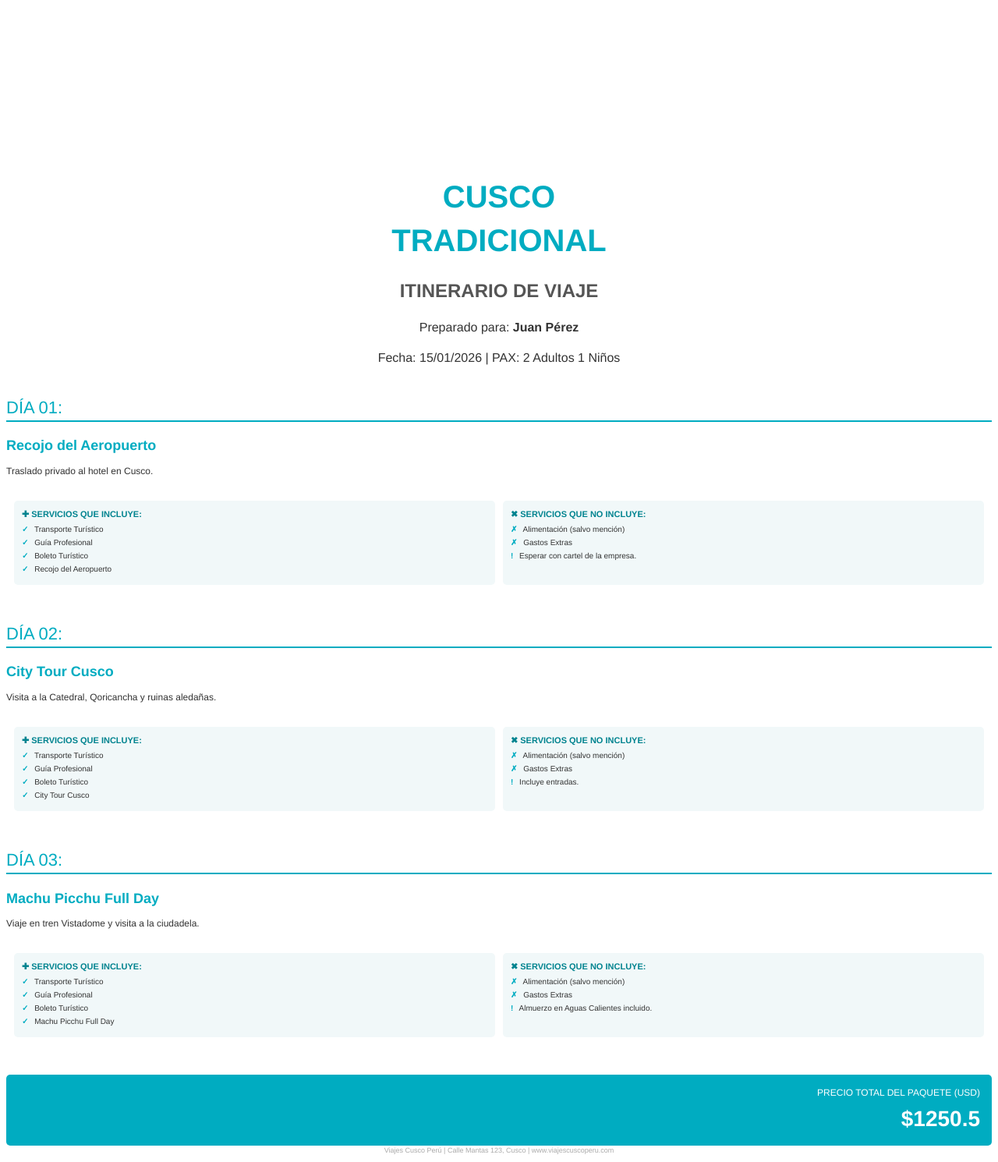
After one commit to RodrigoOjedaCcoyo/App_Viajes_Cusco_Peru, a Python web app: template templates/preview.html in a window 1280 px wide. The commit adds this page. Shown: the whole page at 78% size. Run offline with Jinja, Linux system fonts and the light colour scheme; the template is opened without the code that fills it, so the values that code supplies are empty.

Commit message:
Actualizacion

```diff
--- /dev/null
+++ b/templates/preview.html
@@ -0,0 +1,226 @@
+<!DOCTYPE html>
+<html>
+
+<head>
+    <meta charset="UTF-8">
+    <style>
+        @page {
+            size: A4;
+            margin: 1cm;
+
+            @frame footer_frame {
+                -pdf-frame-content: footer_content;
+                left: 1cm;
+                width: 19cm;
+                bottom: 1cm;
+                height: 1cm;
+            }
+        }
+
+        body {
+            font-family: Helvetica, Arial, sans-serif;
+            color: #333;
+            line-height: 1.4;
+        }
+
+        .cover {
+            text-align: center;
+            padding-top: 5cm;
+            page-break-after: always;
+        }
+
+        .cover h1 {
+            color: #00ACC1;
+            font-size: 40px;
+            text-transform: uppercase;
+            margin-bottom: 0.5cm;
+        }
+
+        .cover h2 {
+            font-size: 24px;
+            color: #555;
+        }
+
+        .day-header {
+            color: #00ACC1;
+            font-size: 22px;
+            text-transform: uppercase;
+            border-bottom: 2px solid #00ACC1;
+            margin-top: 1cm;
+            margin-bottom: 0.5cm;
+        }
+
+        .day-title {
+            color: #00ACC1;
+            font-size: 18px;
+            font-weight: bold;
+            margin-bottom: 0.3cm;
+        }
+
+        .description {
+            font-size: 12px;
+            text-align: justify;
+            margin-bottom: 0.5cm;
+        }
+
+        .services-table {
+            width: 100%;
+            border-spacing: 10px;
+        }
+
+        .services-column {
+            width: 50%;
+            vertical-align: top;
+            background-color: #f1f8f9;
+            padding: 10px;
+            border-radius: 5px;
+        }
+
+        .services-title {
+            color: #00838F;
+            font-weight: bold;
+            font-size: 11px;
+            text-transform: uppercase;
+            margin-bottom: 5px;
+        }
+
+        .service-item {
+            font-size: 10px;
+            margin-bottom: 3px;
+        }
+
+        .price-total-box {
+            margin-top: 1cm;
+            background-color: #00ACC1;
+            color: white;
+            padding: 15px;
+            text-align: right;
+            border-radius: 5px;
+        }
+
+        .price-label {
+            font-size: 12px;
+            margin-bottom: 5px;
+        }
+
+        .price-value {
+            font-size: 28px;
+            font-weight: bold;
+        }
+
+        #footer_content {
+            text-align: center;
+            color: #aaa;
+            font-size: 9px;
+        }
+
+        .icon {
+            font-weight: bold;
+            color: #00ACC1;
+            margin-right: 5px;
+        }
+    </style>
+</head>
+
+<body>
+    <div class="cover">
+        <h1>CUSCO <br> TRADICIONAL</h1>
+        <h2>ITINERARIO DE VIAJE</h2>
+        <p>Preparado para: <strong>Juan Pérez</strong></p>
+        <p>Fecha: 15/01/2026 | PAX: 2 Adultos 1 Niños</p>
+    </div>
+
+
+    <div class="day-header">DÍA 01:</div>
+    <div class="day-title">Recojo del Aeropuerto</div>
+
+    <div class="description">
+        Traslado privado al hotel en Cusco.
+    </div>
+
+    <table class="services-table">
+        <tr>
+            <td class="services-column">
+                <div class="services-title">✚ SERVICIOS QUE INCLUYE:</div>
+                <div class="service-item"><span class="icon">✓</span> Transporte Turístico</div>
+                <div class="service-item"><span class="icon">✓</span> Guía Profesional</div>
+                <div class="service-item"><span class="icon">✓</span> Boleto Turístico</div>
+                <div class="service-item"><span class="icon">✓</span> Recojo del Aeropuerto</div>
+            </td>
+            <td class="services-column">
+                <div class="services-title">✖ SERVICIOS QUE NO INCLUYE:</div>
+                <div class="service-item"><span class="icon">✗</span> Alimentación (salvo mención)</div>
+                <div class="service-item"><span class="icon">✗</span> Gastos Extras</div>
+
+                <div class="service-item"><span class="icon">!</span> Esperar con cartel de la empresa.</div>
+
+            </td>
+        </tr>
+    </table>
+
+    <div class="day-header">DÍA 02:</div>
+    <div class="day-title">City Tour Cusco</div>
+
+    <div class="description">
+        Visita a la Catedral, Qoricancha y ruinas aledañas.
+    </div>
+
+    <table class="services-table">
+        <tr>
+            <td class="services-column">
+                <div class="services-title">✚ SERVICIOS QUE INCLUYE:</div>
+                <div class="service-item"><span class="icon">✓</span> Transporte Turístico</div>
+                <div class="service-item"><span class="icon">✓</span> Guía Profesional</div>
+                <div class="service-item"><span class="icon">✓</span> Boleto Turístico</div>
+                <div class="service-item"><span class="icon">✓</span> City Tour Cusco</div>
+            </td>
+            <td class="services-column">
+                <div class="services-title">✖ SERVICIOS QUE NO INCLUYE:</div>
+                <div class="service-item"><span class="icon">✗</span> Alimentación (salvo mención)</div>
+                <div class="service-item"><span class="icon">✗</span> Gastos Extras</div>
+
+                <div class="service-item"><span class="icon">!</span> Incluye entradas.</div>
+
+            </td>
+        </tr>
+    </table>
+
+    <div class="day-header">DÍA 03:</div>
+    <div class="day-title">Machu Picchu Full Day</div>
+
+    <div class="description">
+        Viaje en tren Vistadome y visita a la ciudadela.
+    </div>
+
+    <table class="services-table">
+        <tr>
+            <td class="services-column">
+                <div class="services-title">✚ SERVICIOS QUE INCLUYE:</div>
+                <div class="service-item"><span class="icon">✓</span> Transporte Turístico</div>
+                <div class="service-item"><span class="icon">✓</span> Guía Profesional</div>
+                <div class="service-item"><span class="icon">✓</span> Boleto Turístico</div>
+                <div class="service-item"><span class="icon">✓</span> Machu Picchu Full Day</div>
+            </td>
+            <td class="services-column">
+                <div class="services-title">✖ SERVICIOS QUE NO INCLUYE:</div>
+                <div class="service-item"><span class="icon">✗</span> Alimentación (salvo mención)</div>
+                <div class="service-item"><span class="icon">✗</span> Gastos Extras</div>
+
+                <div class="service-item"><span class="icon">!</span> Almuerzo en Aguas Calientes incluido.</div>
+
+            </td>
+        </tr>
+    </table>
+
+
+    <div class="price-total-box">
+        <div class="price-label">PRECIO TOTAL DEL PAQUETE (USD)</div>
+        <div class="price-value">$1250.5</div>
+    </div>
+
+    <div id="footer_content">
+        Viajes Cusco Perú | Calle Mantas 123, Cusco | www.viajescuscoperu.com
+    </div>
+</body>
+
+</html>
```
Also changed, not shown: preview_template.py (added, +32 -0 lines), templates/itinerario_template.html (+144 -100 lines), 1 other file.
